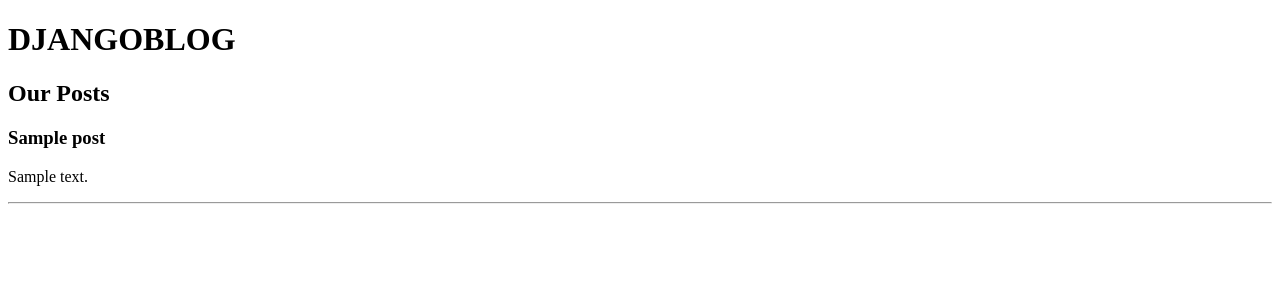
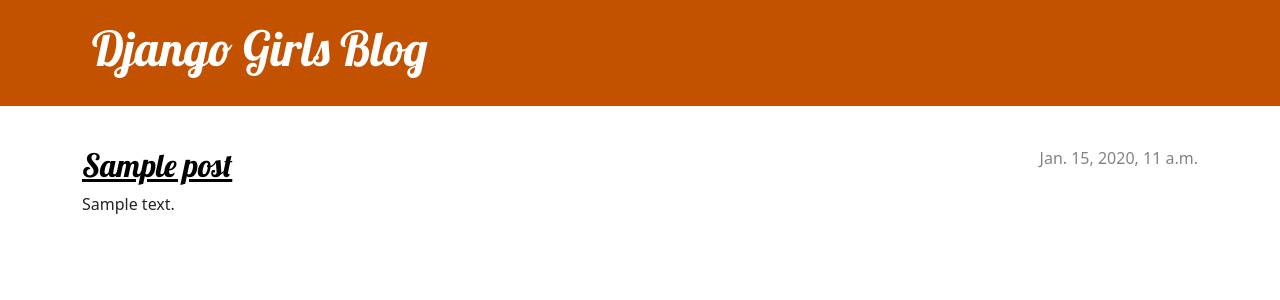
Before and after one commit to AntonioCeppellini/djangoblog, a Django app: page / in a window 1280 px wide. Shown: the top 300 px of the page. Run offline with Django 3.2, Linux system fonts and the light colour scheme; tables that the repository leaves empty hold one stand-in row (values such as "Sample post").

Commit message:
added view and template for detailed blog post, added css

```diff
--- /dev/null
+++ b/blog/static/css/blog.css
@@ -0,0 +1,70 @@
+.page-header {
+    background-color: #C25100;
+    margin-top: 0;
+    margin-bottom: 40px;
+    padding: 20px 20px 20px 40px;
+}
+
+.page-header h1,
+.page-header h1 a,
+.page-header h1 a:visited,
+.page-header h1 a:active {
+    color: #ffffff;
+    font-size: 36pt;
+    text-decoration: none;
+}
+
+h1,
+h2,
+h3,
+h4 {
+    font-family: 'Lobster', cursive;
+}
+
+.date {
+    color: #828282;
+}
+
+.save {
+    float: right;
+}
+
+.post-form textarea,
+.post-form input {
+    width: 100%;
+}
+
+.top-menu,
+.top-menu:hover,
+.top-menu:visited {
+    color: #ffffff;
+    float: right;
+    font-size: 26pt;
+    margin-right: 20px;
+}
+
+.post {
+    margin-bottom: 70px;
+}
+
+.post h2 a,
+.post h2 a:visited {
+    color: #000000;
+}
+
+.post > .date,
+.post > .actions {
+    float: right;
+}
+
+.btn-secondary,
+.btn-secondary:visited {
+    color: #C25100;
+    background: none;
+    border-color: #C25100;
+}
+
+.btn-secondary:hover {
+    color: #FFFFFF;
+    background-color: #C25100;
+}
--- /dev/null
+++ b/blog/templates/blog/base.html
@@ -0,0 +1,27 @@
+{%load static%}
+<!DOCTYPE html>
+<html lang="en">
+<head>
+    <meta charset="UTF-8">
+    <meta name="viewport" content="width=device-width, initial-scale=1.0">
+    <link rel="stylesheet" href="https://cdn.jsdelivr.net/npm/bootstrap@5.1.3/dist/css/bootstrap.min.css" integrity="sha384-1BmE4kWBq78iYhFldvKuhfTAU6auU8tT94WrHftjDbrCEXSU1oBoqyl2QvZ6jIW3" crossorigin="anonymous">
+    <link rel="stylesheet" href="https://fonts.googleapis.com/css?family=Lobster&subset=latin,latin-ext">
+    <link rel="stylesheet" href="{%  static 'css/blog.css' %}">
+    <title>djangoblog</title>
+</head>
+<body>
+    <header class="page-header">
+        <div class="container">
+            <h1><a href="/">Django Girls Blog</a></h1>
+        </div>
+    </header>
+    <main class="container">
+        <div class="row">
+            <div class="col">
+               {%block content%}
+               {%endblock%}
+            </div>
+        </div>
+    </main>
+</body>
+</html>
--- a/blog/templates/blog/post_list.html
+++ b/blog/templates/blog/post_list.html
@@ -1,19 +1,12 @@
-<!DOCTYPE html>
-<html lang="en">
-<head>
-    <meta charset="UTF-8">
-    <meta name="viewport" content="width=device-width, initial-scale=1.0">
-    <title>djangoblog</title>
-</head>
-<body>
-    <h1>DJANGOBLOG</h1>
-    <h2>Our Posts</h2>
-    {% for post in posts %}
-    <article>
-        <h3>{{post.title}}</h3>
-        <p>{{post.text}}</p>
-        <hr>
-    </article>
-    {% endfor %}
-</body>
-</html>
+{%extends 'blog/base.html'%}
+{%block content%}
+                {% for post in posts %}
+                    <article class="post">
+                        <time class="date">
+                            {{ post.published_date }}
+                        </time>
+                        <h2><a href="{% url 'post_detail' pk=post.pk %}">{{ post.title }}</a></h2>
+                        <p>{{ post.text|linebreaksbr }}</p>
+                    </article>
+                {% endfor %}
+{%endblock%}
--- a/blog/urls.py
+++ b/blog/urls.py
@@ -2,5 +2,6 @@
 from . import views
 
 urlpatterns = [
-    path('', views.post_list, name='post_list')
+    path('', views.post_list, name='post_list'),
+    path('post/<int:pk>/', views.post_detail, name='post_detail'),
 ]
--- a/blog/views.py
+++ b/blog/views.py
@@ -1,4 +1,4 @@
-from django.shortcuts import render
+from django.shortcuts import render, get_object_or_404
 from .models import Post
 from django.utils import timezone
 
@@ -6,3 +6,7 @@
 def post_list(request):
     posts= Post.objects.filter(published_date__lte=timezone.now()).order_by('published_date')
     return render(request,'blog/post_list.html', {'posts': posts})
+
+def post_detail(request, pk):
+    post = get_object_or_404(Post, pk=pk)
+    return render(request, 'blog/post_detail.html', {'post': post})
```
Also changed, not shown: blog/templates/blog/post_detail.html (added, +13 -0 lines).
